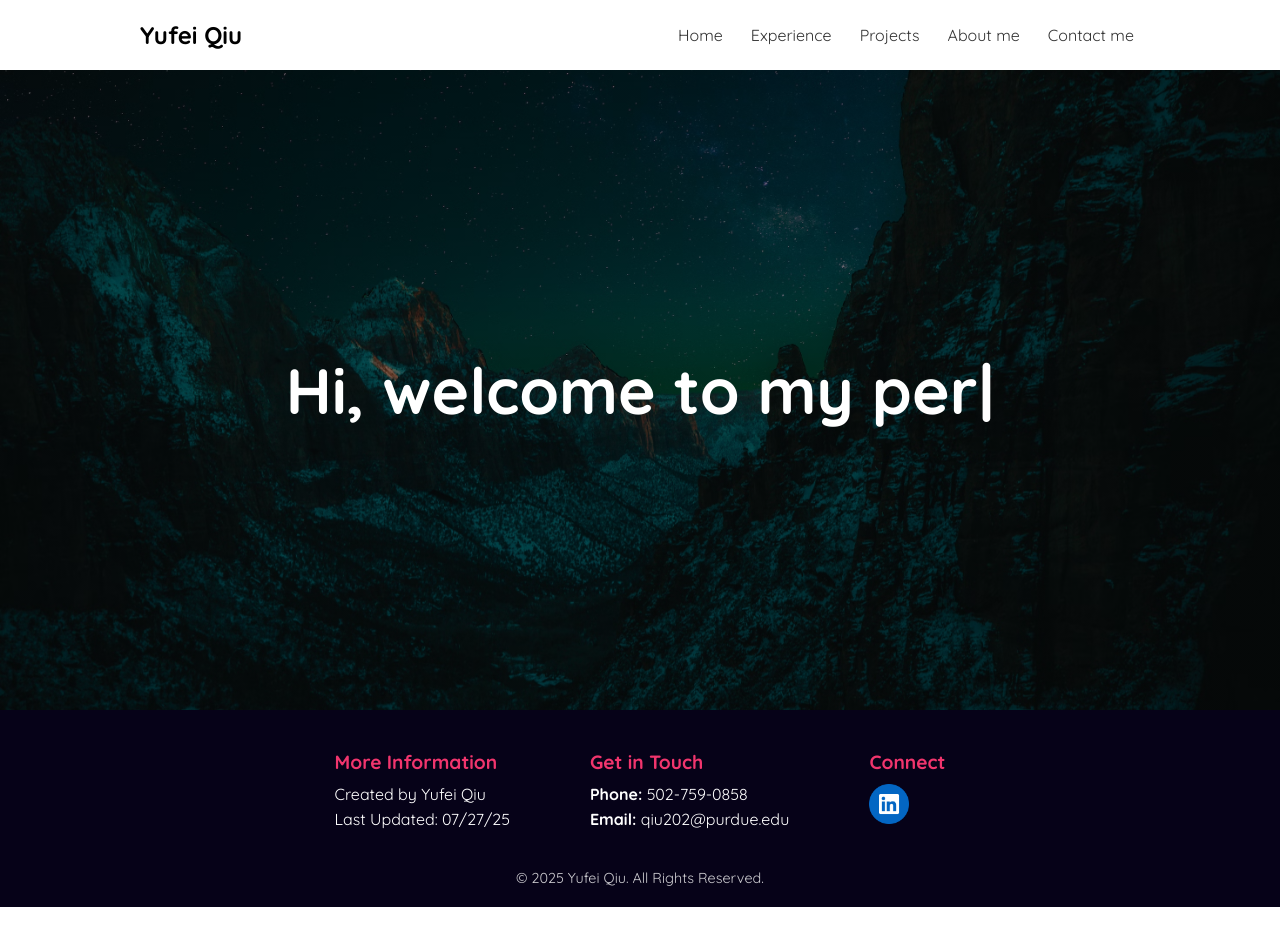
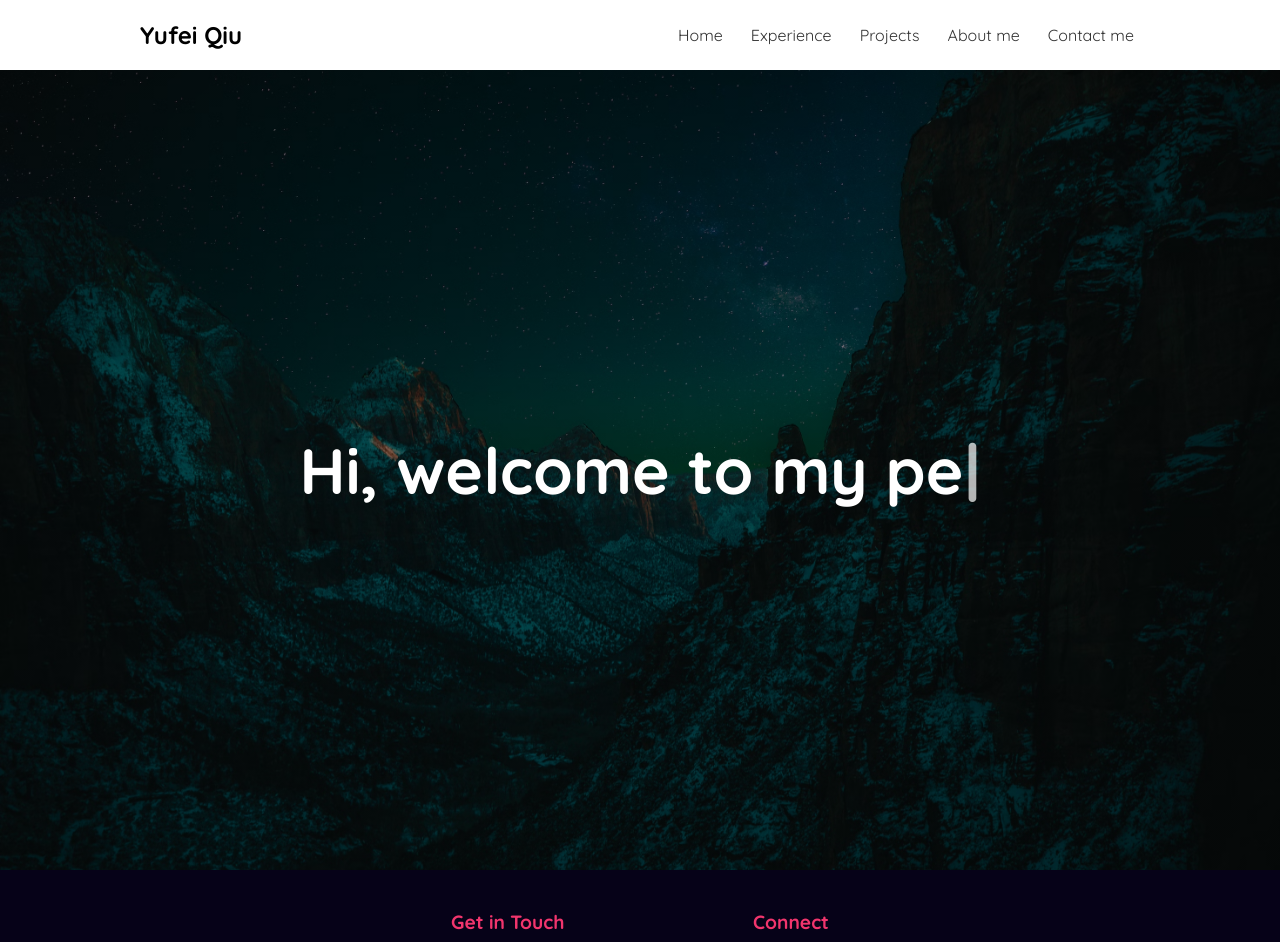
Before and after one commit to yufeiqiu-dev/yufei.qiu.portfolio, a React (Create React App) app: page /#/ in a window 1280 px wide. Shown: the top 942 px of the page. Before the commit the page ends 907 px from the top, so only its background shows below. Built offline with nearby package versions, Linux system fonts and the light colour scheme.

Commit message:
fixed view issues on multiple pages

```diff
--- a/src/About.js
+++ b/src/About.js
@@ -10,6 +10,7 @@ const About = () => {
 
   return (
     <Layout>
+        <div className='app-content'>
       <div className="about-container">
         <section className="about-section">
           <p className="section-intro">Get To Know More</p>
@@ -62,6 +63,7 @@ const About = () => {
           </div>
         </section>
       </div>
+      </div>
     </Layout>
   );
 };
--- a/src/Contact.js
+++ b/src/Contact.js
@@ -7,6 +7,7 @@ function Contact() {
 
   return (
     <Layout>
+      <div className='app-content'>
       <div className="contact-wrapper">
         <div className="contact-card">
           <h2 className="contact-heading">Inbox Open!</h2>
@@ -49,6 +50,7 @@ function Contact() {
           )}
         </div>
       </div>
+      </div>
     </Layout>
   );
 }
--- a/src/Experience.js
+++ b/src/Experience.js
@@ -12,7 +12,9 @@ const Experience = () => {
 
     return (
         <Layout>
-            <div style={{minHeight:"80vh", backgroundColor:"#f8f9fa"}}>
+            <div className='app-content'>
+
+
             <div className="project-container">
                 <div className="projects-list">
                     {projects.map((project) => (
@@ -30,7 +32,10 @@ const Experience = () => {
                     ))}
                 </div>
             </div>
+
             </div>
+
+
         </Layout>
 
      );
--- a/src/Footer.js
+++ b/src/Footer.js
@@ -9,12 +9,6 @@ const Footer = () => {
     return (
         <footer className="footer">
             <div className="footer-container">
-                <div className="footer-column">
-                    <h4>More Information</h4>
-                    <p>Created by Yufei Qiu</p>
-                    <p>Last Updated: 07/27/25</p>
-                </div>
-
                 <div className="footer-column">
                     <h4>Get in Touch</h4>
                     <p><strong>Phone:</strong> 502-759-0858</p>
--- a/src/Home.js
+++ b/src/Home.js
@@ -3,6 +3,7 @@ import Layout from './Layout';
 const Home = () => {
     return (
         <Layout>
+            <div className='app-content'>
         <div className="home" >
 
                 <h2>
@@ -21,6 +22,7 @@ const Home = () => {
 
 
             </div>
+            </div>
         </Layout>
 
 
--- a/src/Project.js
+++ b/src/Project.js
@@ -73,7 +73,8 @@ const Project = () => {
 
     return (
         <Layout>
-        <div style={{ minHeight: "50vh",display: "grid", gridTemplateRows: "92% 8%", backgroundColor:"#f8f9fa" }}>
+        <div className='app-content'>
+        <div style={{ display: "grid", gridTemplateRows: "92% 8%", backgroundColor:"#f8f9fa" }}>
             <div className="project-container">
                 <div className="projects-list">
                     {proj_split.map((project, index) =>  (
@@ -116,6 +117,7 @@ const Project = () => {
             </div>
 
           </div>
+          </div>
         </Layout>
     );
 };
--- a/src/index.css
+++ b/src/index.css
@@ -8,13 +8,20 @@
 .app {
   padding-bottom: 70px;
 }
+.app-content {
+  min-height: 100vh;
+  background-color: #f8f9fa;
+  display: flex;
+  flex-direction: column;
+}
+
 html, body {
   height: 100%;
   margin: 0;
 }
 .home {
   width: 100%;
-  min-height: 80vh;
+  min-height: 100vh;
   display: flex;
   justify-content: center;
   align-items: center;
@@ -164,10 +171,16 @@ background-position: center;
 
 /* Project Section */
 .project-container {
+  display: flex; /* Make it a flex container */
+  flex-direction: column; /* Stack children vertically */
+  justify-content: center; /* Vertical centering */
+  align-items: center;     /* Horizontal centering */
+  text-align: center;
+
   max-width: 900px;
   margin: auto;
   padding: 40px 20px;
-  text-align: center;
+  min-height: 80vh;
 }
 
 .project-title {
@@ -189,7 +202,10 @@ background-position: center;
   box-shadow: 0 4px 10px rgba(0, 0, 0, 0.1);
   text-align: left;
   transition: background 0.2s ease-in-out;
-  min-height: fit-content;
+  min-height: clamp(150px, auto, 300px);
+  display: flex;
+  flex-direction: column;
+  justify-content: space-between;
 }
 
 .project-item:hover {
@@ -197,10 +213,9 @@ background-position: center;
 }
 
 .project-item h2 {
-  font-size: 1.5rem;
-  color: #333;
-  margin-bottom: 5px;
-  min-height: 8vh;
+  min-height: unset;
+  margin-bottom: 0.5rem;
+  font-size: 1.25rem;
 }
 
 .project-description {
@@ -251,7 +266,7 @@ background-position: center;
 .footer-container {
   display: flex;
   justify-content: center;
-  gap: 5rem;
+  gap: clamp(1rem, 8vw, 10rem);
   flex-wrap: wrap;
   max-width: 900px;
   margin: 0 auto;
@@ -295,7 +310,6 @@ background-position: center;
   display: flex;
   justify-content: center;
   align-items: center;
-  min-height: 80vh;
   padding: 40px;
   background-color: #f8f9fa;
 }
@@ -415,7 +429,6 @@ background-position: center;
 /* Contact me Page */
 .contact-wrapper {
   min-height: 70vh;
-  background-color: #f8f9fa;
   display: flex;
   justify-content: center;
   align-items: center;
```
